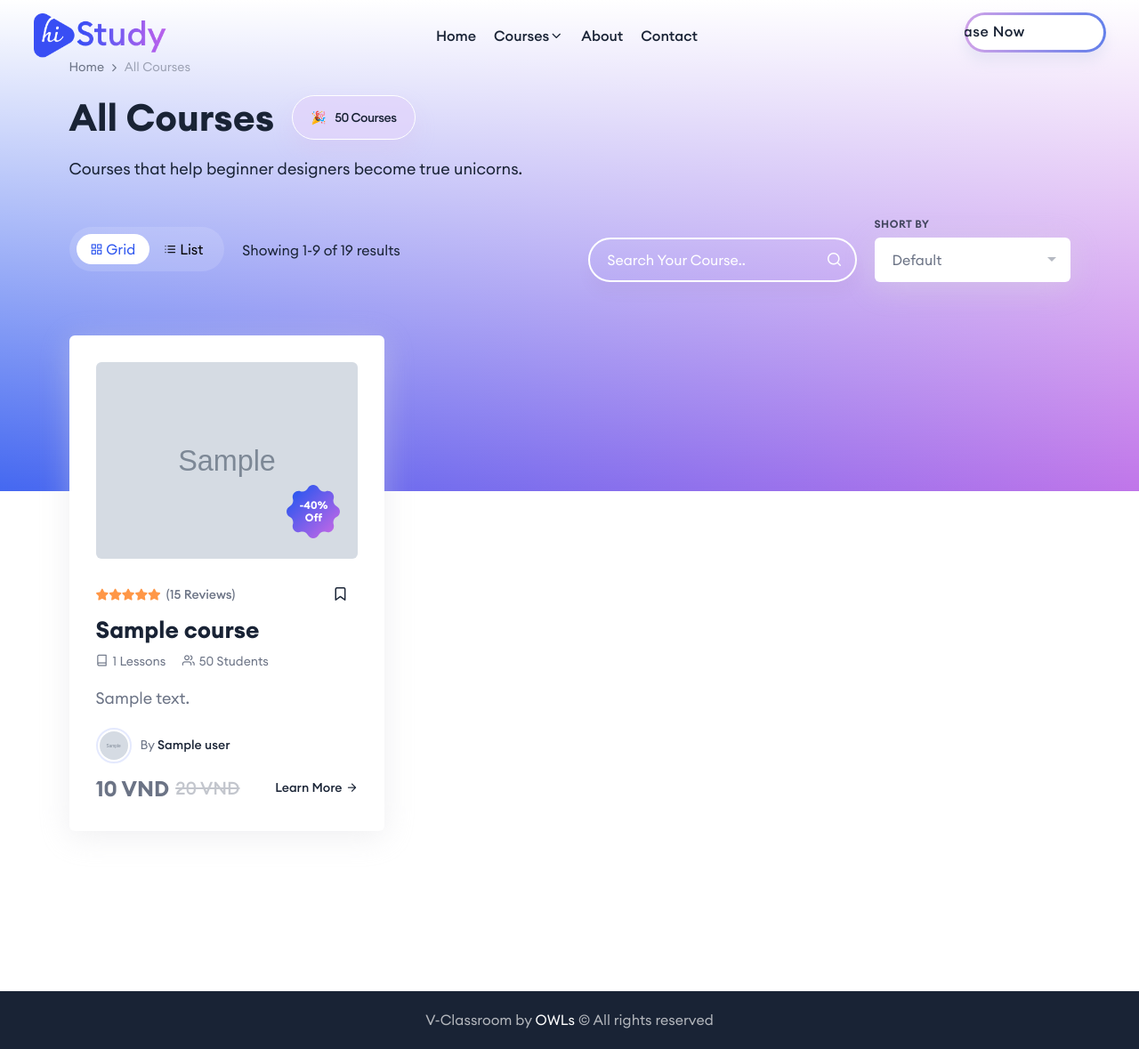
After one commit to maoleng/virtual-classroom, a Laravel app: template resources/views/course/index.blade.php in a window 1280 px wide. The commit adds this page. Shown: the whole page at 89% size. Run offline with Laravel 10, Linux system fonts and the light colour scheme; the template is opened without the code that fills it: most values are stand-ins (such as "Sample title", 1, 10 or a date in 2020); grey boxes marked "Sample" are stand-in pictures; some web fonts are replaced.

Commit message:
feat: course page

```diff
--- a/app/Helper.php
+++ b/app/Helper.php
@@ -71,3 +71,10 @@ if (! function_exists('authedIsStudent')) {
         return c('authed')->role === UserRole::STUDENT;
     }
 }
+
+if (! function_exists('prettyPrice')) {
+    function prettyPrice($price): string
+    {
+        return number_format($price).' VND';
+    }
+}
--- /dev/null
+++ b/resources/views/course/index.blade.php
@@ -0,0 +1,173 @@
+@extends('theme.master')
+
+@section('body')
+    <div class="rbt-page-banner-wrapper">
+        <!-- Start Banner BG Image  -->
+        <div class="rbt-banner-image"></div>
+        <!-- End Banner BG Image  -->
+        <div class="rbt-banner-content">
+
+            <!-- Start Banner Content Top  -->
+            <div class="rbt-banner-content-top">
+                <div class="container">
+                    <div class="row">
+                        <div class="col-lg-12">
+                            <!-- Start Breadcrumb Area  -->
+                            <ul class="page-list">
+                                <li class="rbt-breadcrumb-item"><a href="index.html">Home</a></li>
+                                <li>
+                                    <div class="icon-right"><i class="feather-chevron-right"></i></div>
+                                </li>
+                                <li class="rbt-breadcrumb-item active">All Courses</li>
+                            </ul>
+                            <!-- End Breadcrumb Area  -->
+
+                            <div class=" title-wrapper">
+                                <h1 class="title mb--0">All Courses</h1>
+                                <a href="#" class="rbt-badge-2">
+                                    <div class="image">🎉</div> 50 Courses
+                                </a>
+                            </div>
+
+                            <p class="description">Courses that help beginner designers become true unicorns. </p>
+                        </div>
+                    </div>
+                </div>
+            </div>
+            <!-- End Banner Content Top  -->
+            <!-- Start Course Top  -->
+            <div class="rbt-course-top-wrapper mt--40">
+                <div class="container">
+                    <div class="row g-5 align-items-center">
+
+                        <div class="col-lg-5 col-md-12">
+                            <div class="rbt-sorting-list d-flex flex-wrap align-items-center">
+                                <div class="rbt-short-item switch-layout-container">
+                                    <ul class="course-switch-layout">
+                                        <li class="course-switch-item"><button class="rbt-grid-view active" title="Grid Layout"><i class="feather-grid"></i> <span class="text">Grid</span></button></li>
+                                        <li class="course-switch-item"><button class="rbt-list-view" title="List Layout"><i class="feather-list"></i> <span class="text">List</span></button></li>
+                                    </ul>
+                                </div>
+                                <div class="rbt-short-item">
+                                    <span class="course-index">Showing 1-9 of 19 results</span>
+                                </div>
+                            </div>
+                        </div>
+                        <div class="col-lg-7 col-md-12">
+                            <div class="rbt-sorting-list d-flex flex-wrap align-items-end justify-content-start justify-content-lg-end">
+                                <div class="rbt-short-item">
+                                    <form action="#" class="rbt-search-style me-0">
+                                        <input type="text" placeholder="Search Your Course..">
+                                        <button type="submit" class="rbt-search-btn rbt-round-btn">
+                                            <i class="feather-search"></i>
+                                        </button>
+                                    </form>
+                                </div>
+                                <div class="rbt-short-item">
+                                    <div class="filter-select">
+                                        <span class="select-label d-block">Short By</span>
+                                        <div class="filter-select rbt-modern-select search-by-category">
+                                            <select data-size="7">
+                                                <option>Default</option>
+                                                <option>Latest</option>
+                                                <option>Popularity</option>
+                                                <option>Trending</option>
+                                                <option>Price: low to high</option>
+                                                <option>Price: high to low</option>
+                                            </select>
+                                        </div>
+                                    </div>
+                                </div>
+                            </div>
+                        </div>
+                    </div>
+                </div>
+            </div>
+            <!-- End Course Top  -->
+        </div>
+    </div>
+
+    <div class="rbt-section-overlayping-top rbt-section-gapBottom">
+        <div class="container">
+            <!-- Start Card Area -->
+            <div class="row">
+                <div class="col-lg-12">
+                    <div class="tab-content" id="rbt-myTabContent">
+                        <div class="tab-pane fade show active" id="all" role="tabpanel" aria-labelledby="all-tab">
+                            <div class="rbt-course-grid-column">
+
+                                @foreach ($courses as $course)
+                                    <div class="course-grid-3">
+                                    <div class="rbt-card variation-01 rbt-hover">
+                                        <div class="rbt-card-img">
+                                            <a href="{{ route('course.show', ['slug' => $course->slug]) }}">
+                                                <img src="{{ $course->thumbnail }}" alt="Card image">
+                                                <div class="rbt-badge-3 bg-white">
+                                                    <span>-40%</span>
+                                                    <span>Off</span>
+                                                </div>
+                                            </a>
+                                        </div>
+                                        <div class="rbt-card-body">
+                                            <div class="rbt-card-top">
+                                                <div class="rbt-review">
+                                                    <div class="rating">
+                                                        <i class="fas fa-star"></i>
+                                                        <i class="fas fa-star"></i>
+                                                        <i class="fas fa-star"></i>
+                                                        <i class="fas fa-star"></i>
+                                                        <i class="fas fa-star"></i>
+                                                    </div>
+                                                    <span class="rating-count"> (15 Reviews)</span>
+                                                </div>
+                                                <div class="rbt-bookmark-btn">
+                                                    <a class="rbt-round-btn" title="Bookmark" href="#"><i
+                                                            class="feather-bookmark"></i></a>
+                                                </div>
+                                            </div>
+
+                                            <h4 class="rbt-card-title"><a href="{{ route('course.show', ['slug' => $course->slug]) }}">{{ $course->name }}</a>
+                                            </h4>
+
+                                            <ul class="rbt-meta">
+                                                <li><i class="feather-book"></i>{{ $course->lectures_count }} Lessons</li>
+                                                <li><i class="feather-users"></i>50 Students</li>
+                                            </ul>
+
+                                            <p class="rbt-card-text">{{ $course->limitDescription }}</p>
+                                            <div class="rbt-author-meta mb--10">
+                                                <div class="rbt-avater">
+                                                    <a href="#">
+                                                        <img src="{{ $course->user->avatar }}" alt="">
+                                                    </a>
+                                                </div>
+                                                <div class="rbt-author-info">
+                                                    By <a href="#">{{ $course->user->name }}</a>
+                                                </div>
+                                            </div>
+                                            <div class="rbt-card-bottom">
+                                                <div class="rbt-price">
+                                                    <span class="current-price">{{ prettyPrice($course->price) }}</span>
+                                                    <span class="off-price">{{ prettyPrice($course->price * 2) }}</span>
+                                                </div>
+                                                <a class="rbt-btn-link" href="{{ route('course.show', ['slug' => $course->slug]) }}">Learn More<i class="feather-arrow-right"></i></a>
+                                            </div>
+                                        </div>
+                                    </div>
+                                </div>
+                                @endforeach
+
+                            </div>
+                        </div>
+
+                        <div class="row">
+                            <div class="col-lg-12 mt--60">
+                                {{ $courses->links('vendor.pagination.custom-paginate') }}
+                            </div>
+                        </div>
+                    </div>
+                </div>
+            </div>
+        </div>
+    </div>
+@endsection
--- a/resources/views/theme/header.blade.php
+++ b/resources/views/theme/header.blade.php
@@ -20,7 +20,7 @@
                             </li>
 
                             <li class="with-megamenu has-menu-child-item position-static">
-                                <a href="#">Courses <i class="feather-chevron-down"></i></a>
+                                <a href="{{ route('course') }}">Courses <i class="feather-chevron-down"></i></a>
                                 <div class="rbt-megamenu menu-skin-dark">
                                     <div class="wrapper">
                                         <div class="row row--15 home-plesentation-wrapper single-dropdown-menu-presentation">
--- a/routes/web.php
+++ b/routes/web.php
@@ -1,8 +1,8 @@
 <?php
 
+use App\Http\Controllers\SiteController;
 use Illuminate\Support\Facades\Route;
 
-
-Route::get('/', function () {
-    return view('index');
-});
+Route::get('/', [SiteController::class, 'index'])->name('index');
+Route::get('/course', [SiteController::class, 'course'])->name('course');
+Route::get('/course/{slug}', [SiteController::class, 'show'])->name('course.show');
```
Also changed, not shown: app/Http/Controllers/SiteController.php (added, +26 -0 lines), app/Models/Course.php (+19 -0 lines), public/assets/images/icons/arrow.png (added), public/assets/images/icons/offer-badge-bg-color.svg (added), 1 other file.
